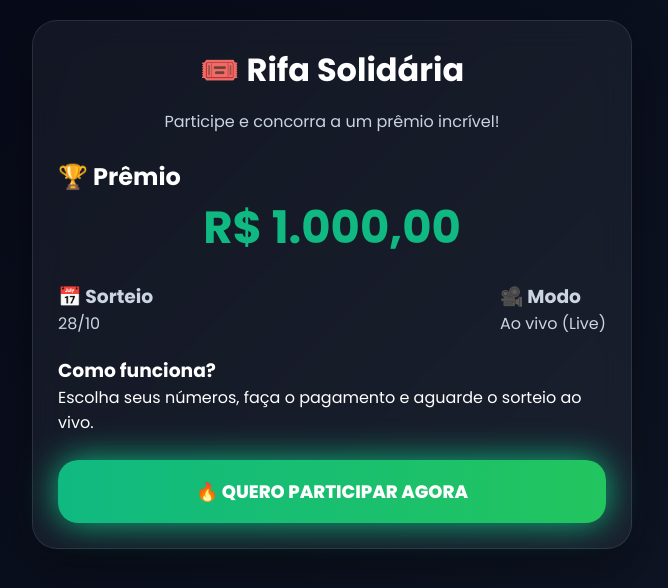
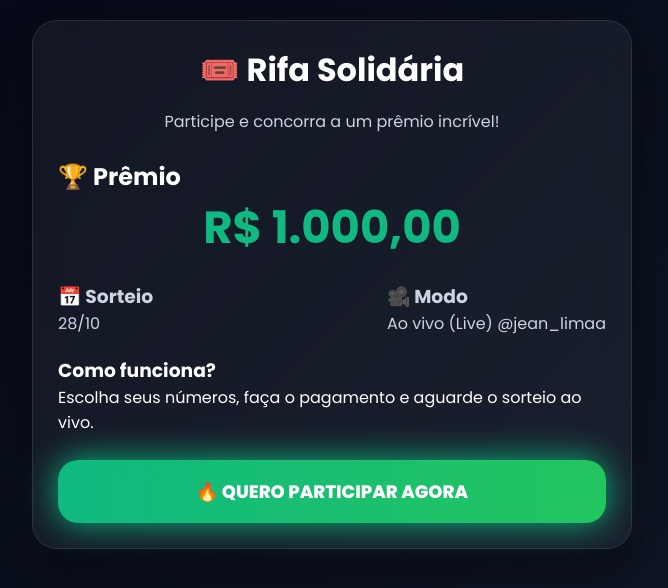
Before and after one commit to je4nc4rlos0903-creator/RIFAVOLEIEEN, a website: page index.html in a window 1280 px wide. Shown: the whole page, without its empty margins (308-976 px from the left). Drawn offline with Linux system fonts and the light colour scheme.

Commit message:
Update index.html

```diff
--- a/index.html
+++ b/index.html
@@ -88,6 +88,7 @@ R$ 1.000,00
 
 <p>
 Ao vivo (Live)
+  @jean_limaa
 </p>
 
 
```
